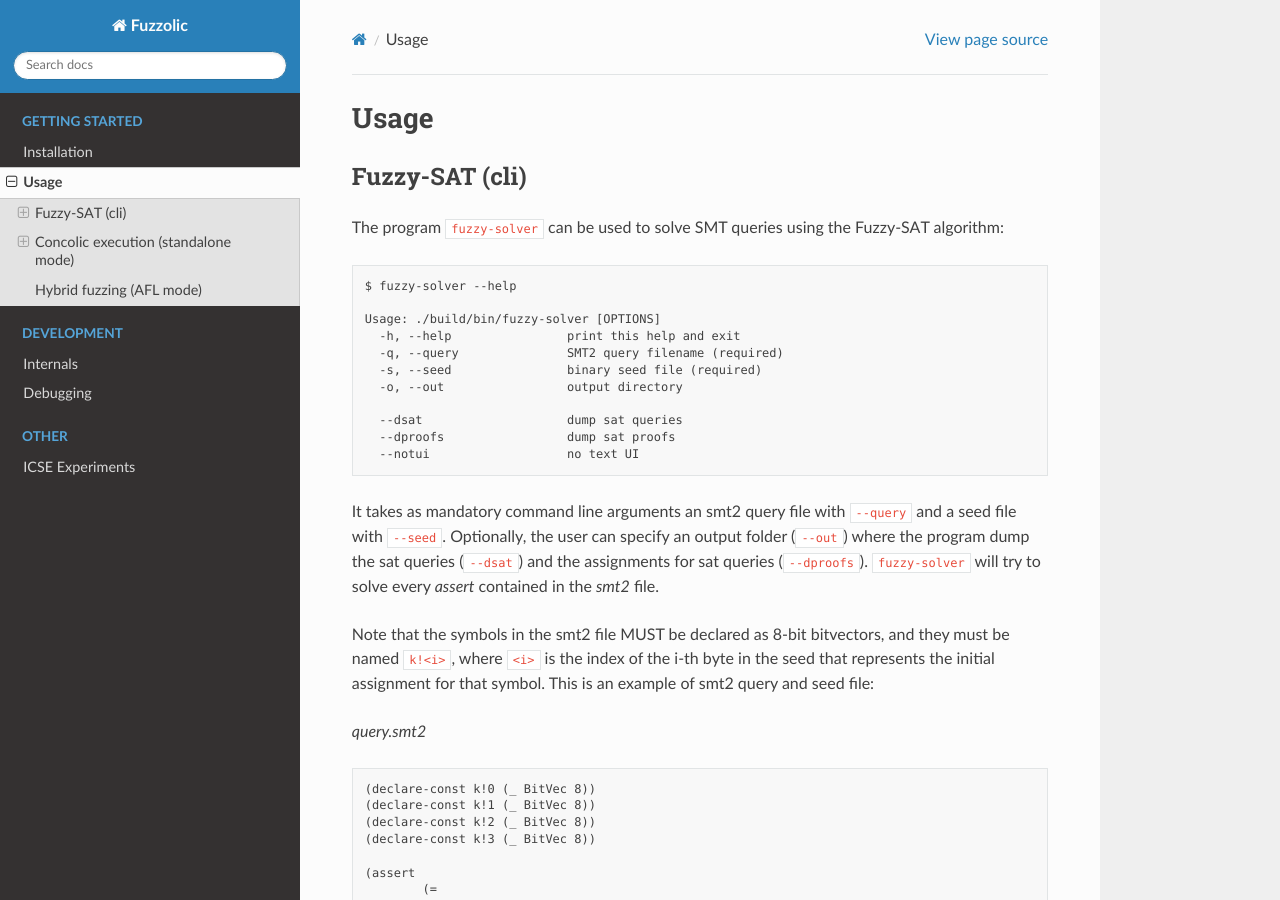
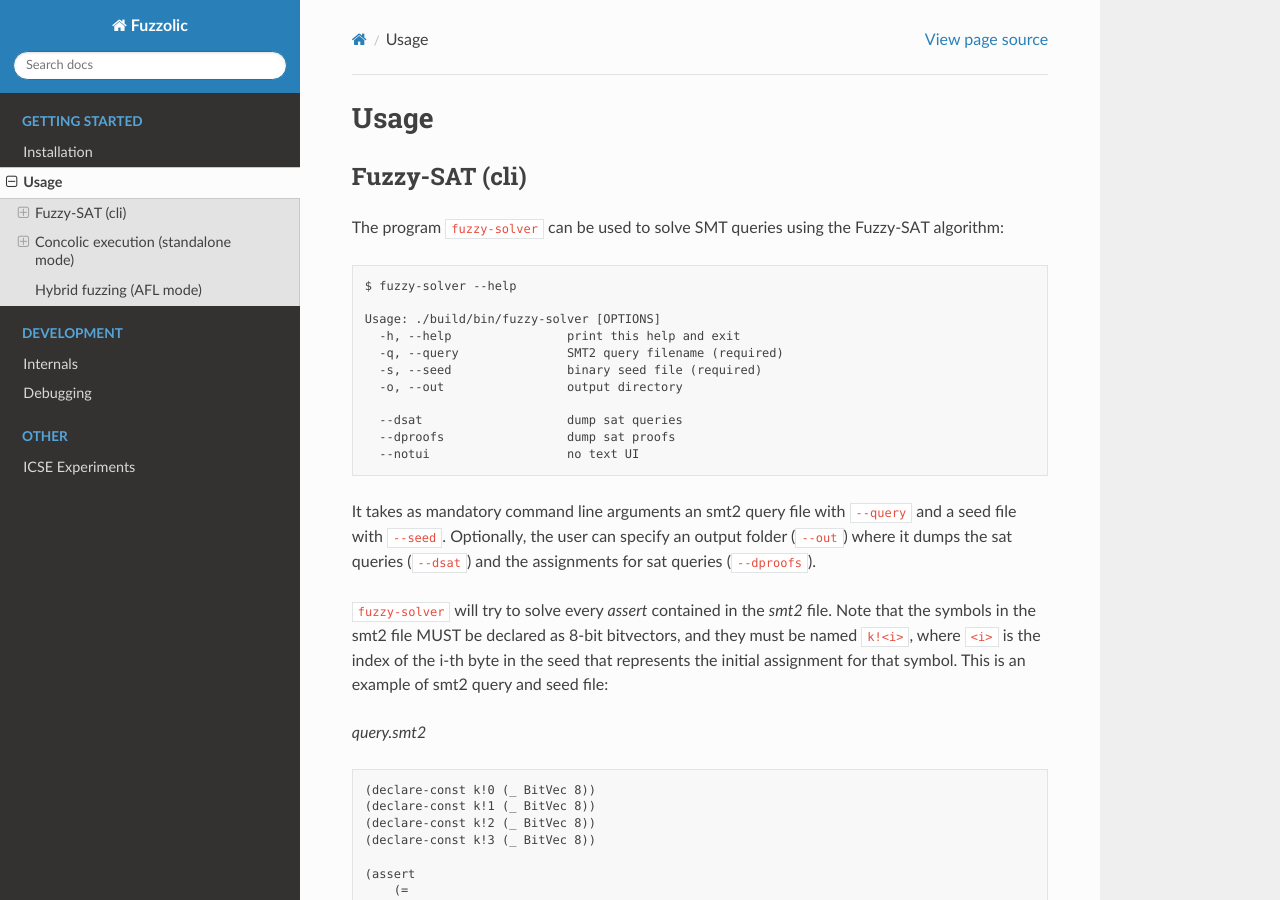
Before and after one commit to season-lab/fuzzolic, a Sphinx documentation site: the page built from docs/usage.md, in a window 1280 px wide and 900 px high. Built offline with Sphinx 7.4.7 and the Read the Docs theme 2.0.0, drawn with Linux system fonts in a browser that asks for light colours.

Commit message:
fix typos

````diff
--- a/docs/usage.md
+++ b/docs/usage.md
@@ -18,8 +18,9 @@ Usage: ./build/bin/fuzzy-solver [OPTIONS]
   --notui                   no text UI
 ```
 
-It takes as mandatory command line arguments an smt2 query file with `--query` and a seed file with `--seed`. Optionally, the user can specify an output folder (`--out`) where the program dump the sat queries (`--dsat`) and the assignments for sat queries (`--dproofs`). `fuzzy-solver` will try to solve every _assert_ contained in the _smt2_ file.
+It takes as mandatory command line arguments an smt2 query file with `--query` and a seed file with `--seed`. Optionally, the user can specify an output folder (`--out`) where it dumps the sat queries (`--dsat`) and the assignments for sat queries (`--dproofs`).
 
+`fuzzy-solver` will try to solve every _assert_ contained in the _smt2_ file.
 Note that the symbols in the smt2 file MUST be declared as 8-bit bitvectors, and they must be named `k!<i>`, where `<i>` is the index of the i-th byte in the seed that represents the initial assignment for that symbol. This is an example of smt2 query and seed file:
 
 _query.smt2_
@@ -30,11 +31,11 @@ _query.smt2_
 (declare-const k!3 (_ BitVec 8))
 
 (assert
-	(=
-		#xdeadbeef
-		(bvadd
-			(concat k!0 k!1 k!2 k!3)
-			#xabadcafe))
+    (=
+        #xdeadbeef
+        (bvadd
+            (concat k!0 k!1 k!2 k!3)
+            #xabadcafe))
 )
 ```
 
````
Also changed, not shown: docs/icse-experiments.md (+1 -0 lines).
